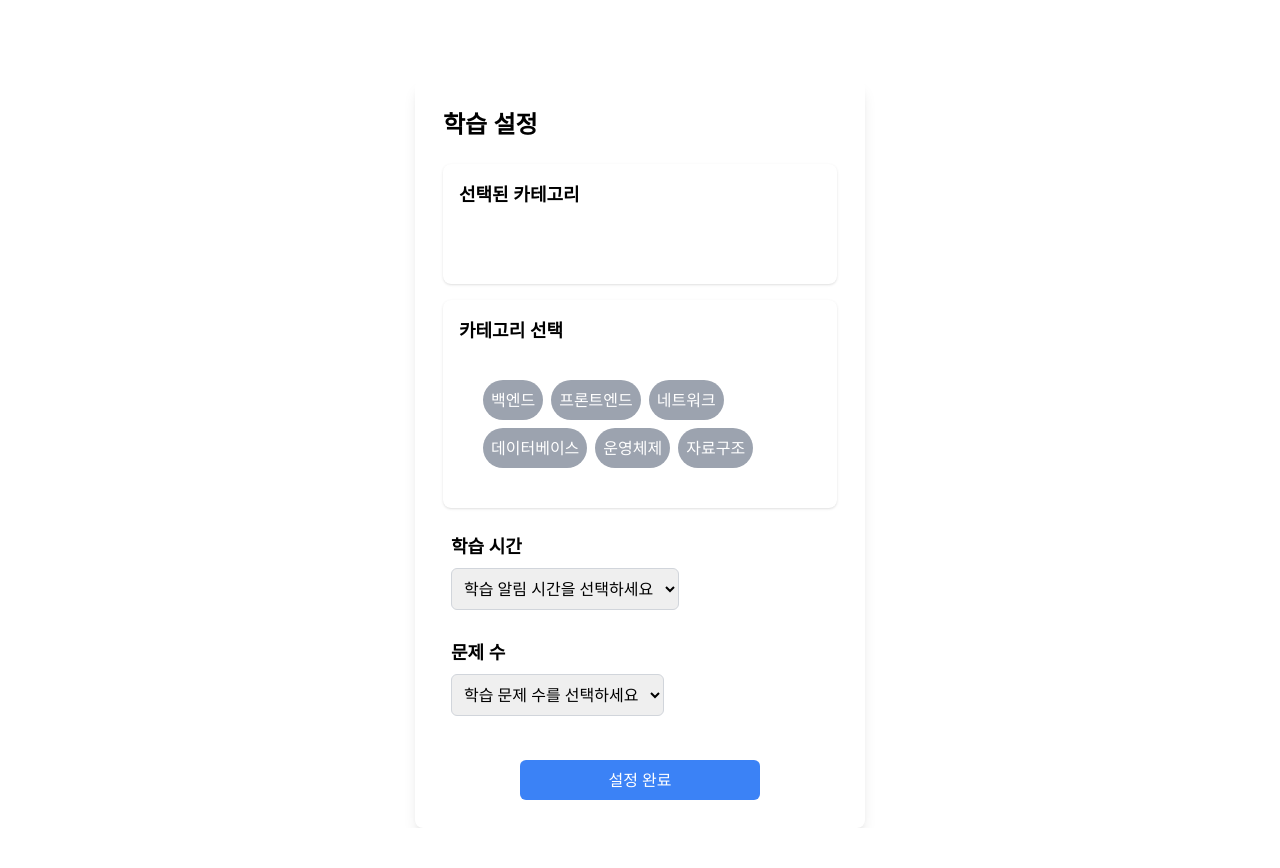
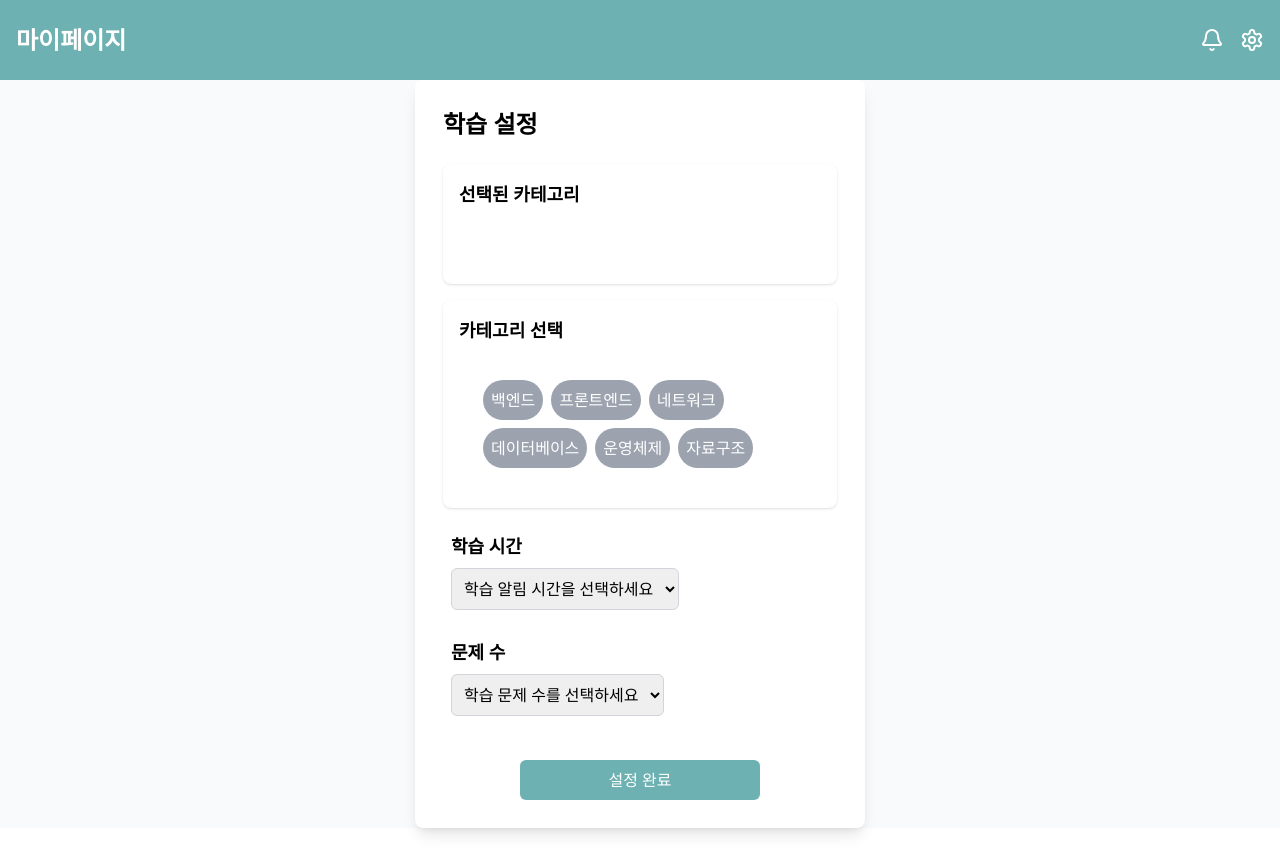
Before and after one commit to woorifisa-service-dev-4th/frontend-4th-haruhana, a Next.js app: page /modal in a window 1280 px wide. Before the commit the page ends 828 px from the top, so only its background shows below. Built offline with nearby package versions, Linux system fonts and the light colour scheme.

Commit message:
♻️회원가입 페이지, 사용자 정보입력 창 페이지, 마이페이지 연결

```diff
--- a/app/modal/page.jsx
+++ b/app/modal/page.jsx
@@ -2,6 +2,7 @@
 
 import React, { useState, useEffect } from "react";
 import ModalComponent from '../../components/modal/modal-component';
+import {Bell, Settings} from "lucide-react";
 
 export default function ModalPage() {
     const [isMounted, setIsMounted] = useState(false);
@@ -13,8 +14,20 @@ export default function ModalPage() {
     if (!isMounted) return null;
 
     return (
-        <div className="flex pt-20">
-            <ModalComponent />
+        <div className="min-h-screen bg-gray-50 mb-10">
+            {/* Header */}
+            <header className="bg-[#6DB1B2] text-white py-6">
+                <div className="container mx-auto px-4">
+                    <div className="flex items-center justify-between">
+                        <h1 className="text-2xl font-bold">마이페이지</h1>
+                        <div className="flex gap-4">
+                            <Bell className="w-6 h-6 cursor-pointer hover:opacity-80"/>
+                            <Settings className="w-6 h-6 cursor-pointer hover:opacity-80"/>
+                        </div>
+                    </div>
+                </div>
+            </header>
+            <ModalComponent/>
         </div>
     );
 }
--- a/app/signup/page.jsx
+++ b/app/signup/page.jsx
@@ -8,6 +8,11 @@ const SignupPage = () => {
     const [email, setEmail] = useState('');
     const [password, setPassword] = useState('');
     const [confirmPassword, setConfirmPassword] = useState('');
+
+    const handleCardClick = (path) => {
+        console.log(`Navigating to ${path}`);
+        window.location.href = path;
+    };
 
     const handleSignup = async (event) => {
         event.preventDefault();
@@ -27,7 +32,7 @@ const SignupPage = () => {
         });
 
         if (res.ok) {
-            alert("Signup successful!");
+            handleCardClick('../modal');
         } else {
             const data = await res.json();
             alert(data.message);
--- a/components/modal/modal-component.jsx
+++ b/components/modal/modal-component.jsx
@@ -22,6 +22,11 @@ export default function ModalComponent() {
         setSelectedCategories((prev) => prev.filter((c) => c.id !== category.id));
     };
 
+    const handleCardClick = (path) => {
+        console.log(`Navigating to ${path}`);
+        window.location.href = path;
+    };
+
     const handleSubmit = async () => {
         const formData = {
             categories: selectedCategories.map((c) => c.id),
@@ -41,7 +46,8 @@ export default function ModalComponent() {
             if (response.ok) {
                 const result = await response.json();
                 console.log("Server Response:", result);
-            } else {
+                handleCardClick('/mypage');
+            }else {
                 console.error("Failed to send data:", response.status, response.statusText);
             }
         } catch (error) {
@@ -61,7 +67,7 @@ export default function ModalComponent() {
             <QuestionInput value={questionCount} onChange={setQuestionCount} />
             <div className="flex justify-center">
                 <button
-                    className="bg-blue-500 text-white px-4 py-2 rounded-md hover:bg-blue-600 w-60 mt-1"
+                    className="bg-[#6DB1B2] text-white px-4 py-2 rounded-md hover:bg-[#6DB1B2] w-60 mt-1"
                     onClick={handleSubmit}
                 >
                     설정 완료
```
